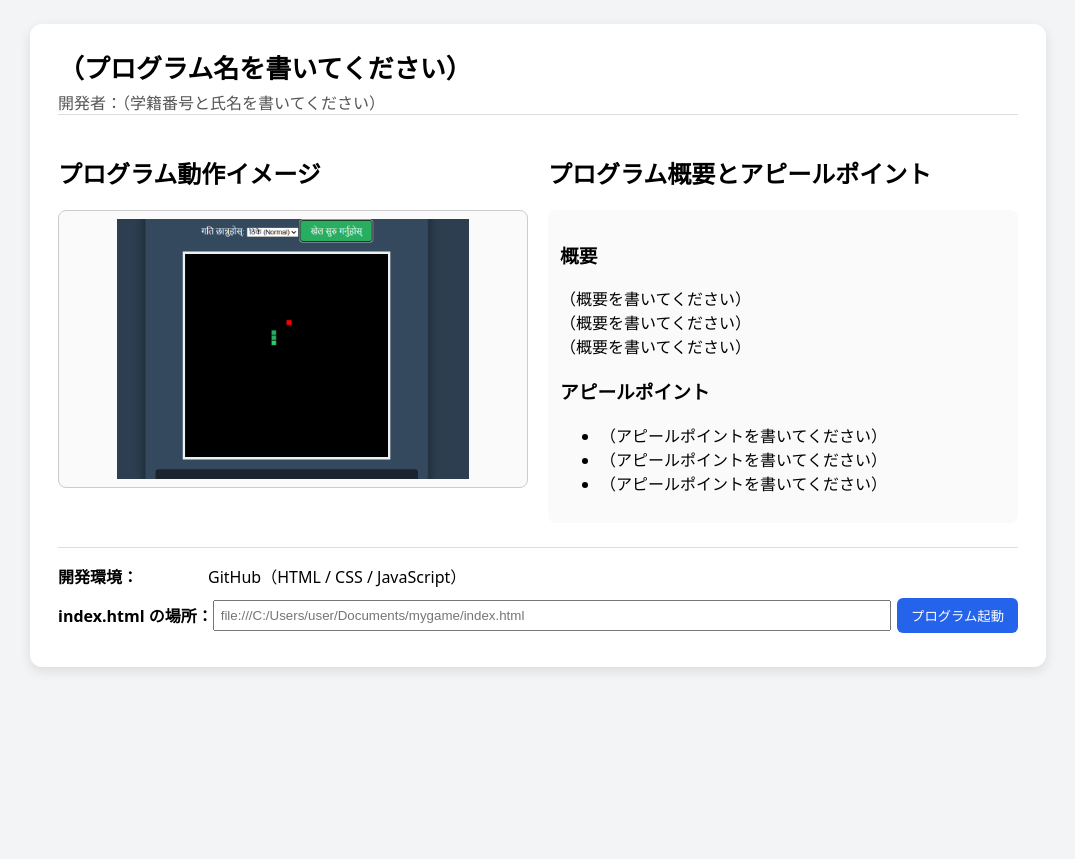
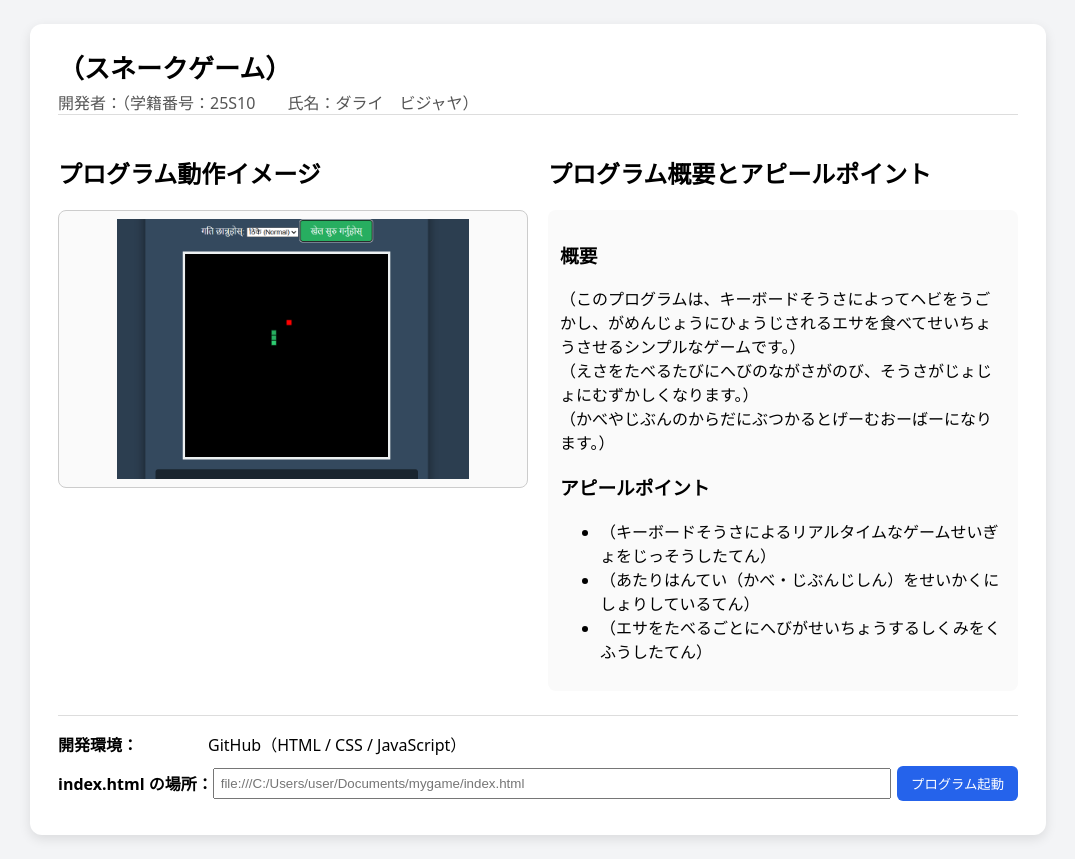
Before and after one commit to Bijaya152/BIJAYA-final-present, a plain HTML site: page index.html in a window 1280 px wide. Shown: the whole page, without its empty margins (102-1177 px from the left). Before the commit the page ends 800 px from the top, so only its background shows below. Drawn offline with Linux system fonts and the light colour scheme.

Commit message:
Update index.html

```diff
--- a/index.html
+++ b/index.html
@@ -10,8 +10,8 @@
 
     <!-- 上段：プログラム名・開発者 -->
     <header class="top-section">
-      <h1 class="program-title">（プログラム名を書いてください）</h1>
-      <p class="developer-name">開発者：（学籍番号と氏名を書いてください）</p>
+      <h1 class="program-title">（スネークゲーム）</h1>
+      <p class="developer-name">開発者：（学籍番号：25S10　　氏名：ダライ　ビジャヤ）</p>
     </header>
 
     <!-- 中段：左＝動作イメージ画像 / 右＝概要・アピールポイント -->
@@ -36,16 +36,16 @@
         <div class="description-box">
           <h3>概要</h3>
           <p>
-            （概要を書いてください）<br />
-            （概要を書いてください）<br />
-            （概要を書いてください）<br />
+            （このプログラムは、キーボードそうさによってヘビをうごかし、がめんじょうにひょうじされるエサを食べてせいちょうさせるシンプルなゲームです。）<br />
+            （えさをたべるたびにへびのながさがのび、そうさがじょじょにむずかしくなります。）<br />
+            （かべやじぶんのからだにぶつかるとげーむおーばーになります。）<br />
           </p>
 
           <h3>アピールポイント</h3>
           <ul>
-            <li>（アピールポイントを書いてください）</li>
-            <li>（アピールポイントを書いてください）</li>
-            <li>（アピールポイントを書いてください）</li>
+            <li>（キーボードそうさによるリアルタイムなゲームせいぎょをじっそうしたてん）</li>
+            <li>（あたりはんてい（かべ・じぶんじしん）をせいかくにしょりしているてん）</li>
+            <li>（エサをたべるごとにへびがせいちょうするしくみをくふうしたてん）</li>
           </ul>
         </div>
       </section>
```
